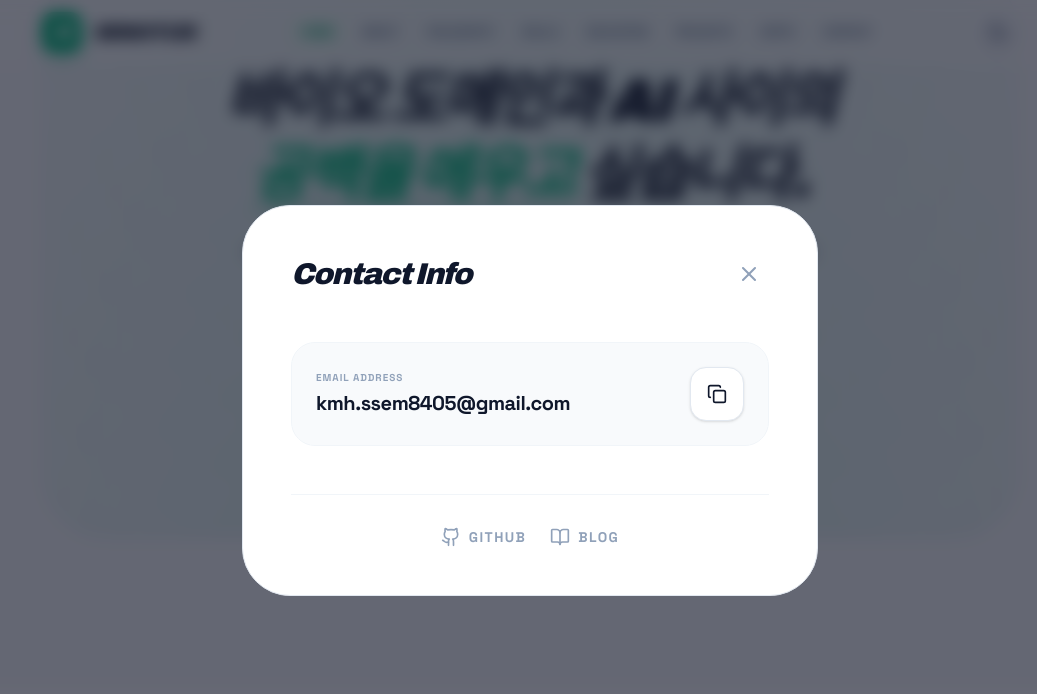
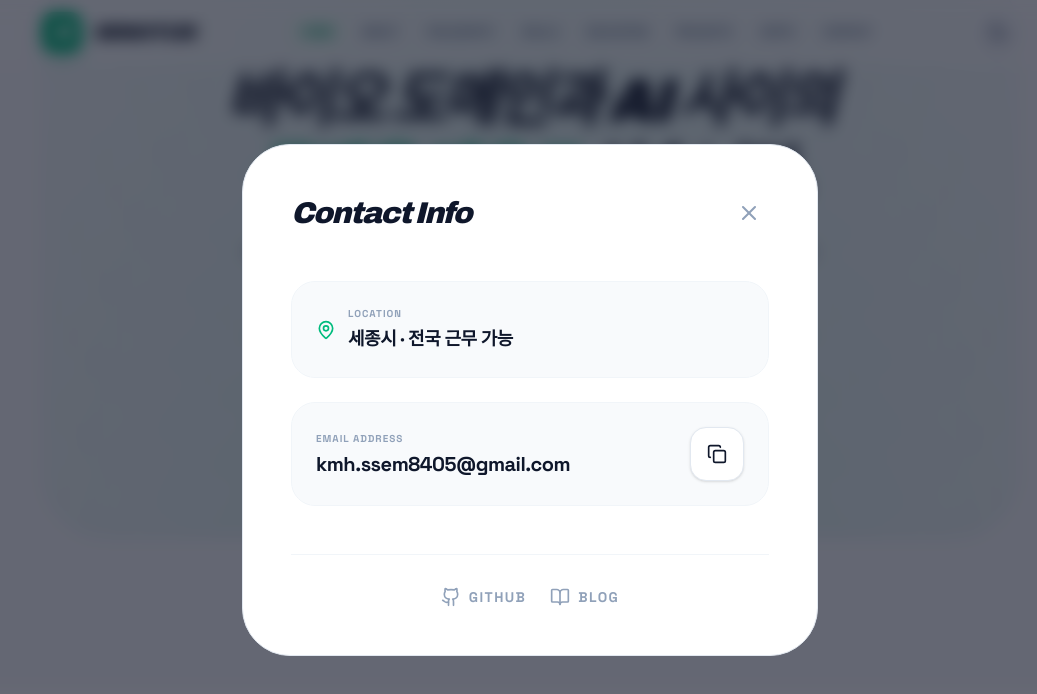
Before and after one commit to kmh8405/ai_portfolio, a React (Vite) app: page / in a window 1280 px wide. Both pictures are taken after a click on the button "GET IN TOUCH". Shown: the part 8257-8951 px from the top of the page, without its empty margins (110-1147 px from the left). Built offline with nearby package versions, Linux system fonts and the light colour scheme.

Commit message:
feat: add location info to contact modal (세종시 · 전국 근무 가능)

```diff
--- a/src/App.tsx
+++ b/src/App.tsx
@@ -33,7 +33,8 @@ import {
   Wrench,
   AlertCircle,
   Send,
-  X
+  X,
+  MapPin
 } from "lucide-react";
 import { motion, AnimatePresence } from "motion/react";
 
@@ -1030,6 +1031,17 @@ export default function App() {
                 </div>
 
                 <div className="space-y-6">
+                  {/* Location Section */}
+                  <div className="p-6 bg-slate-50 dark:bg-slate-800/50 rounded-3xl border border-slate-100 dark:border-slate-700/50">
+                    <div className="flex items-center gap-3">
+                      <MapPin className="w-5 h-5 text-emerald-500 shrink-0" />
+                      <div>
+                        <span className="text-[10px] font-black text-slate-400 dark:text-slate-500 uppercase tracking-widest block mb-1">Location</span>
+                        <span className="text-lg font-black text-slate-900 dark:text-white tracking-tight">세종시 · 전국 근무 가능</span>
+                      </div>
+                    </div>
+                  </div>
+
                   {/* Email Section */}
                   <div className="p-6 bg-slate-50 dark:bg-slate-800/50 rounded-3xl border border-slate-100 dark:border-slate-700/50 group transition-all">
                     <div className="flex flex-col md:flex-row justify-between items-center gap-4">
```
